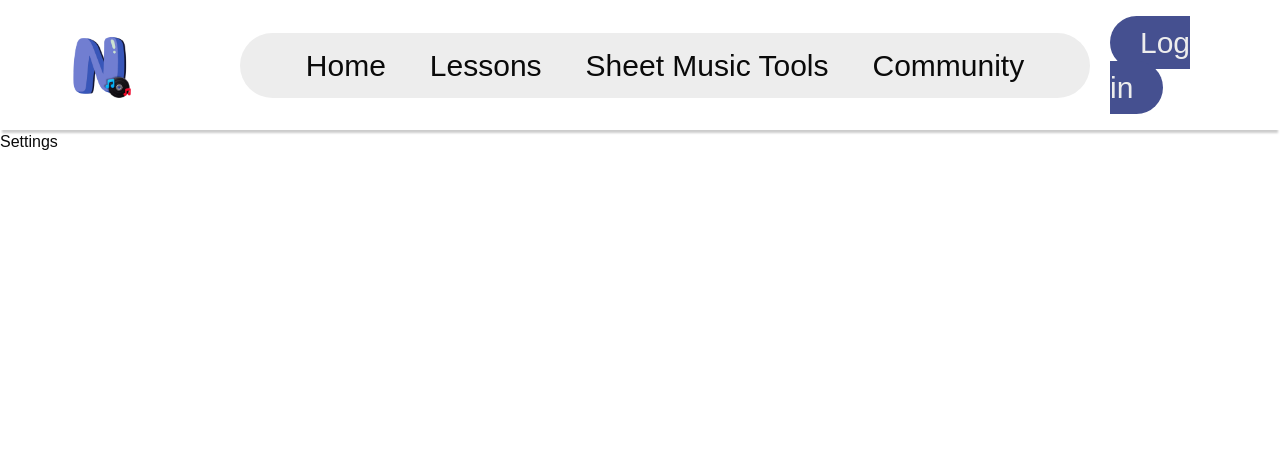
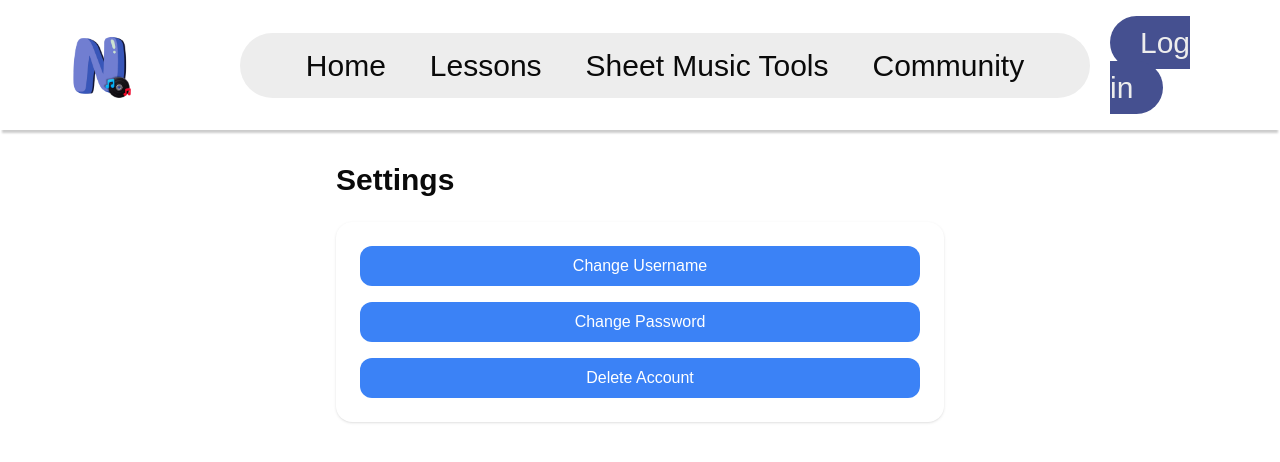
Before and after one commit to simchildress/NoTrebleTesting, a Next.js app: page /Profile/Settings in a window 1280 px wide. Shown: the top 462 px of the page. Built offline with nearby package versions, Linux system fonts and the light colour scheme; no server answers.

Commit message:
Setting page updated, delete account feature is functional. Working on the rest.

```diff
--- a/src/app/Community/page.js
+++ b/src/app/Community/page.js
@@ -58,6 +58,10 @@ export default function Community() {
 
             if (userSnap.exists()) {
                 username = userSnap.data().username;
+            }
+
+            else if (username == null){
+                console.error("hm");
             }
 
             await addDoc(collection(db, "forumPosts"), {
--- a/src/app/Profile/Settings/page.js
+++ b/src/app/Profile/Settings/page.js
@@ -1,7 +1,72 @@
-export default function Settings(){
-    return (
-        <main>
-        <h1>Settings</h1>
-        </main>
-    );
-}
+"use client";
+
+import React, { useState, useEffect } from "react";
+import { auth } from "@/firebaseConfig";
+import { getUserProfile } from "@/lib/firebase/auth";
+import { useRouter } from "next/navigation";
+import { signOut, onAuthStateChanged } from "firebase/auth";
+import { getFirestore, doc, setDoc } from "firebase/firestore";
+import { getAuth, deleteUser, updateProfile } from "firebase/auth";
+
+const Settings = () => {
+  const [username, setUsername] = useState("");
+  const [email, setEmail] = useState("");
+  const [password, setPassword] = useState("");
+
+  const handleChangeUsername = () => { //add firebase
+    alert("Change username clicked");
+  };
+
+  const handleChangePassword = () => {
+    alert("Change password clicked");
+  };
+
+  const handleDeleteAccount = () => {
+    if (window.confirm("Are you sure you want to delete your account? This cannot be undone.")){
+        if(window.confirm("Are you really sure?")){
+
+            const auth = getAuth();
+            const user = auth.currentUser;
+            deleteUser(user).then(() => {
+              console.alert('Successfully deleted user');
+            })
+            .catch((error) => {
+              console.log('Error deleting user:', error);
+            });
+        }
+      }
+    };
+
+  return ( //need to integrate with theme
+    <div className="p-8 max-w-2xl mx-auto">
+      <h1 className="text-3xl font-bold mb-6">Settings</h1>
+
+      <div className="bg-white rounded-2xl shadow p-6 space-y-6">
+        <div className="flex flex-col gap-4">
+          <button
+            onClick={handleChangeUsername}
+            className="bg-blue-500 text-white rounded-xl px-4 py-2 hover:bg-blue-600"
+          >
+            Change Username
+          </button>
+
+          <button
+            onClick={handleChangePassword}
+            className="bg-blue-500 text-white rounded-xl px-4 py-2 hover:bg-blue-600"
+          >
+            Change Password
+          </button>
+
+          <button
+            onClick={handleDeleteAccount}
+            className="bg-blue-500 text-white rounded-xl px-4 py-2 hover:bg-blue-600"
+          >
+            Delete Account
+          </button>
+        </div>
+      </div>
+    </div>
+  );
+};
+
+export default Settings;
```
Also changed, not shown: package.json (+4 -4 lines), 1 other file (tests, documents, lock files or other folders).
